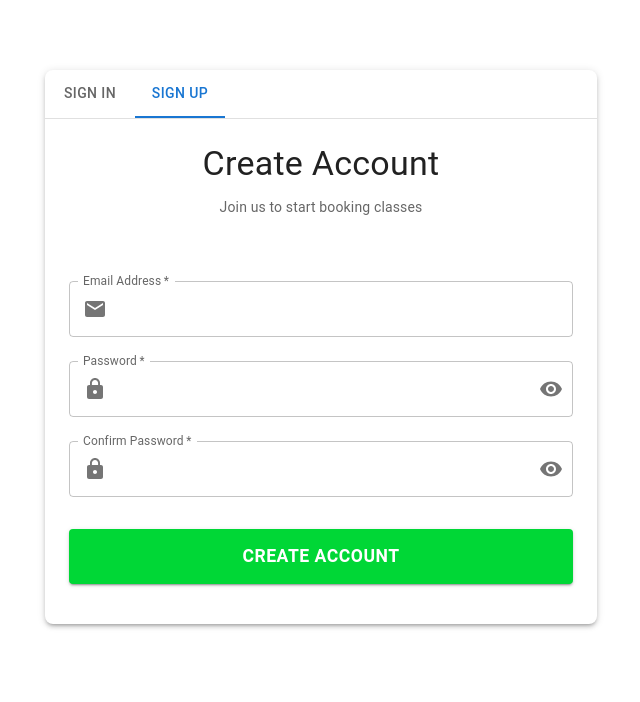
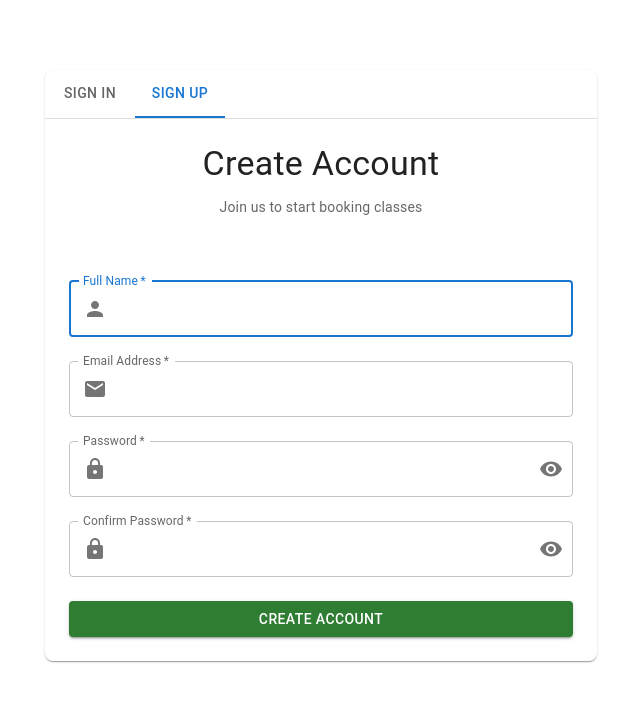
Before and after one commit to RishieNagarajah/CPS714-Section1-scheduling, a Next.js app in the folder scheduling/: page /login in a window 1280 px wide. Both pictures are taken after a click on the tab "SIGN UP". Shown: the top 702 px of the page, without its empty margins (319-959 px from the left). Built offline with nearby package versions, Linux system fonts and the light colour scheme; no server answers.

Commit message:
feat: firestore connection for user data, api routes for signup and classes, updated components for login

```diff
--- /dev/null
+++ b/scheduling/app/api/class/route.ts
@@ -0,0 +1,17 @@
+export async function GET(request: Request) {
+  // TODO: Return all enrolled classes
+
+  return new Response('Not Implemented', { status: 501 });
+}
+
+export async function POST(request: Request) {
+  // TODO: Enroll a user in a class if seats are available
+
+  return new Response('Not Implemented', { status: 501 });
+}
+
+export async function DELETE(request: Request) {
+  // TODO: Unenroll a user from a class
+
+  return new Response('Not Implemented', { status: 501 });
+}
--- a/scheduling/package.json
+++ b/scheduling/package.json
@@ -15,6 +15,7 @@
     "@mui/material": "^7.3.5",
     "bootstrap": "^5.3.8",
     "firebase": "^12.6.0",
+    "firebase-admin": "^13.6.0",
     "next": "16.0.3",
     "react": "19.2.0",
     "react-bootstrap": "^2.10.10",
--- a/scheduling/src/components/Login.tsx
+++ b/scheduling/src/components/Login.tsx
@@ -19,9 +19,10 @@ import {
   VisibilityOff,
   Email,
   Lock,
+  Person,
 } from '@mui/icons-material';
-import { signInWithEmailAndPassword, createUserWithEmailAndPassword } from 'firebase/auth';
-import { auth } from '../lib/firebase';
+import { signInWithEmailAndPassword, createUserWithEmailAndPassword, updateProfile } from 'firebase/auth';
+import { auth } from '@/lib/firebase';
 import { FirebaseError } from 'firebase/app';
 import { useRouter } from 'next/navigation';
 
@@ -59,12 +60,14 @@ function a11yProps(index: number) {
 }
 
 interface FormData {
+  name?: string;
   email: string;
   password: string;
   confirmPassword?: string;
 }
 
 interface FormErrors {
+  name?: string;
   email?: string;
   password?: string;
   confirmPassword?: string;
@@ -93,6 +96,13 @@ export default function Login() {
 
   const validateForm = (): boolean => {
     const newErrors: FormErrors = {};
+
+    // Name validation (only for sign up)
+    if (tabValue === 1) {
+      if (!formData.name) {
+        newErrors.name = 'Full name is required';
+      }
+    }
 
     // Email validation
     if (!formData.email) {
@@ -158,6 +168,17 @@ export default function Login() {
       } else {
         // Sign Up
         await createUserWithEmailAndPassword(auth, formData.email, formData.password);
+        await updateProfile(auth.currentUser!, {
+          displayName: formData.name,
+        });
+        await fetch('/api/signup', {
+          method: 'POST',
+          headers: {
+            'Content-Type': 'application/json',
+            'Authorization': `Bearer ${await auth.currentUser?.getIdToken()}`
+          },
+        });
+
         console.log('User created successfully');
 
         // Redirect to home
@@ -207,7 +228,7 @@ export default function Login() {
           alignItems: 'center',
         }}
       >
-        <Paper elevation={3} sx={{ width: '100%', borderRadius: 2 }}>
+        <Paper elevation={1} sx={{ width: '100%', borderRadius: 2 }}>
           <Box sx={{ borderBottom: 1, borderColor: 'divider' }}>
             <Tabs value={tabValue} onChange={handleTabChange} aria-label="login tabs">
               <Tab label="Sign In" {...a11yProps(0)} />
@@ -240,6 +261,33 @@ export default function Login() {
               </Alert>
             )}
 
+            {
+              tabValue === 0 ? null :
+                <TextField
+                  margin="normal"
+                  required
+                  fullWidth
+                  id="name"
+                  label="Full Name"
+                  name="name"
+                  autoComplete="name"
+                  autoFocus
+                  value={formData.name || ''}
+                  onChange={handleInputChange('name')}
+                  error={!!errors.name}
+                  helperText={errors.name}
+                  slotProps={{
+                    input: {
+                      startAdornment: (
+                        <InputAdornment position="start">
+                          <Person color="action" />
+                        </InputAdornment>
+                      ),
+                    }
+                  }}
+                />
+            }
+
             <TextField
               margin="normal"
               required
@@ -248,17 +296,19 @@ export default function Login() {
               label="Email Address"
               name="email"
               autoComplete="email"
-              autoFocus
+              autoFocus={tabValue === 0}
               value={formData.email}
               onChange={handleInputChange('email')}
               error={!!errors.email}
               helperText={errors.email}
-              InputProps={{
+              slotProps={{
+                input: {
                   startAdornment: (
                     <InputAdornment position="start">
                       <Email color="action" />
                     </InputAdornment>
                   ),
+                }
               }}
             />
 
@@ -275,12 +325,9 @@ export default function Login() {
               onChange={handleInputChange('password')}
               error={!!errors.password}
               helperText={errors.password}
-              InputProps={{
-                startAdornment: (
-                  <InputAdornment position="start">
-                    <Lock color="action" />
-                  </InputAdornment>
-                ),
+              slotProps={{
+                input: {
+                  startAdornment: <InputAdornment position="start"><Lock color="action" /></InputAdornment>,
                   endAdornment: (
                     <InputAdornment position="end">
                       <IconButton
@@ -291,7 +338,8 @@ export default function Login() {
                         {showPassword ? <VisibilityOff /> : <Visibility />}
                       </IconButton>
                     </InputAdornment>
-                ),
+                  )
+                }
               }}
             />
 
@@ -308,7 +356,8 @@ export default function Login() {
                 onChange={handleInputChange('confirmPassword')}
                 error={!!errors.confirmPassword}
                 helperText={errors.confirmPassword}
-                InputProps={{
+                slotProps={{
+                  input: {
                     startAdornment: (
                       <InputAdornment position="start">
                         <Lock color="action" />
@@ -325,6 +374,7 @@ export default function Login() {
                         </IconButton>
                       </InputAdornment>
                     ),
+                  }
                 }}
               />
             )}
@@ -333,32 +383,14 @@ export default function Login() {
               type="submit"
               fullWidth
               variant="contained"
-              sx={{
-                mt: 3,
-                mb: 2,
-                py: 1.5,
-                backgroundColor: '#00d736ff',
-                '&:hover': {
-                  backgroundColor: '#33ff36ff',
-                },
-                fontSize: '1.1rem',
-                fontWeight: 'bold',
-              }}
+              color='success'
+              className='mt-3'
               disabled={loading}
             >
               {loading ? 'Processing...' : (tabValue === 0 ? 'Sign In' : 'Create Account')}
             </Button>
           </Box>
         </Paper>
-
-        {/* Example of how to handle sign out (you might want to move this to a separate component) */}
-        {/* <Button
-          variant="outlined"
-          onClick={handleSignOut}
-          sx={{ mt: 2 }}
-        >
-          Sign Out
-        </Button> */}
       </Box>
     </Container>
   );
--- a/scheduling/src/components/Logout.tsx
+++ b/scheduling/src/components/Logout.tsx
@@ -2,15 +2,20 @@
 
 import { auth } from "@/lib/firebase";
 import { signOut } from "@firebase/auth";
-import { LogoutOutlined, LogoutRounded } from "@mui/icons-material";
+import { LogoutRounded } from "@mui/icons-material";
 import { Button } from "@mui/material";
+import { useRouter } from "next/navigation";
 
 export default function Logout() {
+  const router = useRouter();
+
   const handleSignOut = async () => {
     try {
       await signOut(auth);
       console.log('User signed out successfully');
+      router.push('/login');
     } catch (error) {
+      alert('Error signing out. Please check console.');
       console.error('Sign out error:', error);
     }
   };
--- a/scheduling/src/components/Navbar.tsx
+++ b/scheduling/src/components/Navbar.tsx
@@ -3,10 +3,10 @@
 import { Navbar, Container, Nav } from 'react-bootstrap';
 import Logout from '@/components/Logout';
 import { useAuth } from '@/contexts/AuthContext';
+import { toTitleCase } from '@/helpers';
 
 export default function NavigationBar() {
   const { user } = useAuth();
-  console.log('Current user:', user);
 
   return (
     <Navbar bg="dark" variant="dark" fixed="top" expand="lg">
@@ -16,7 +16,7 @@ export default function NavigationBar() {
         <Navbar.Collapse id="basic-navbar-nav">
           <Nav className="ms-auto">
             <Nav.Link href="/profile">{user?.displayName || "Unnamed"}</Nav.Link>
-            <Nav.Link href="/membership">Premium Member</Nav.Link>
+            <Nav.Link href="/membership">{toTitleCase(user?.membershipStatus || '')}</Nav.Link>
             <Logout />
           </Nav>
         </Navbar.Collapse>
--- /dev/null
+++ b/scheduling/src/helpers/index.ts
@@ -0,0 +1,6 @@
+export function toTitleCase(str: string): string {
+  return str.replace(
+    /\w\S*/g,
+    (txt) => txt.charAt(0).toUpperCase() + txt.substring(1).toLowerCase()
+  );
+}
--- /dev/null
+++ b/scheduling/src/lib/firebase/admin.ts
@@ -0,0 +1,17 @@
+import { initializeApp, cert, getApp, getApps } from 'firebase-admin/app';
+import { getAuth } from 'firebase-admin/auth';
+import serviceAccount from '@/lib/firebase/fithub-classes-firebase-adminsdk-fbsvc-da99288063.json';
+
+if (getApps().length === 0) {
+  initializeApp({
+    credential: cert(serviceAccount as object),
+  });
+}
+
+const app = getApp()
+
+export function getAdmin() {
+  return app;
+}
+
+export const adminAuth = getAuth(app);
--- a/scheduling/src/lib/firebase/index.ts
+++ b/scheduling/src/lib/firebase/index.ts
@@ -1,6 +1,7 @@
 // Import the functions you need from the SDKs you need
 import { initializeApp } from "firebase/app";
 import { getAuth } from "firebase/auth";
+import { getFirestore } from "firebase/firestore";
 // TODO: Add SDKs for Firebase products that you want to use
 // https://firebase.google.com/docs/web/setup#available-libraries
 
@@ -15,6 +16,7 @@ const firebaseConfig = {
 };
 
 // Initialize Firebase
-export const fire = initializeApp(firebaseConfig);
+export const app = initializeApp(firebaseConfig);
 
-export const auth = getAuth(fire);
+export const auth = getAuth(app);
+export const firestore = getFirestore(app);
```
Also changed, not shown: scheduling/app/api/signup/route.ts (added, +33 -0 lines), scheduling/app/profile/page.tsx (added, +28 -0 lines), scheduling/src/contexts/AuthContext.tsx (+24 -4 lines), 2 other files (tests, documents, lock files or other folders). Lines whose indentation alone changed are shown as unchanged.
